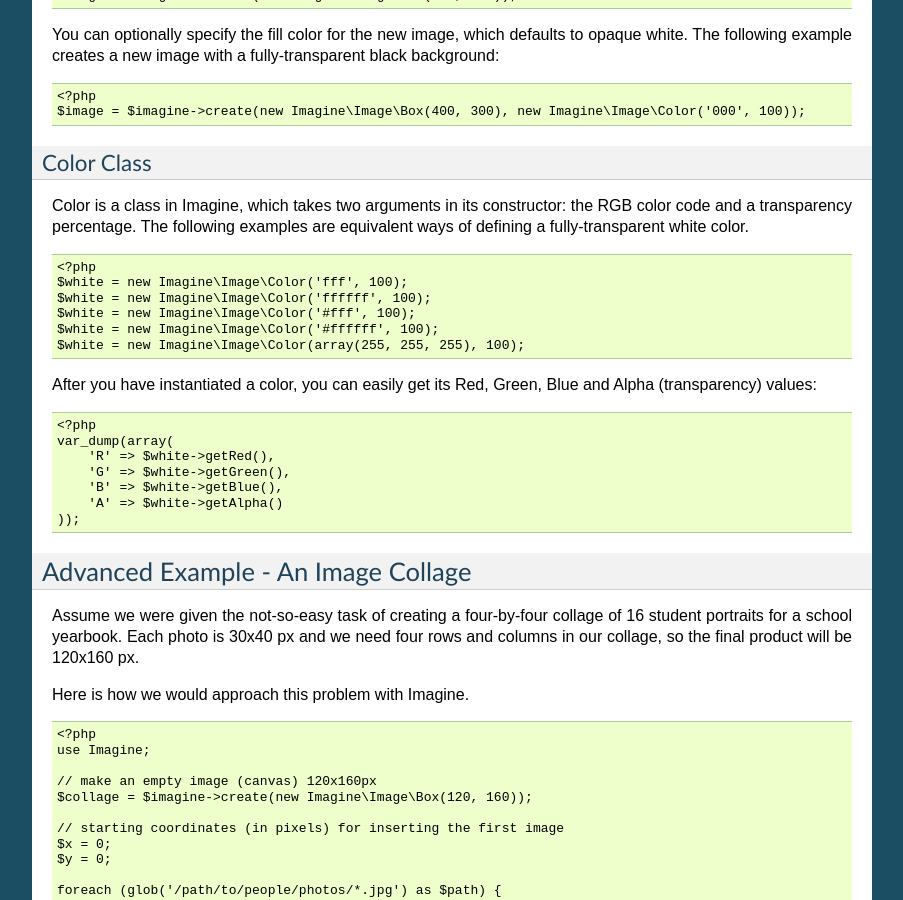
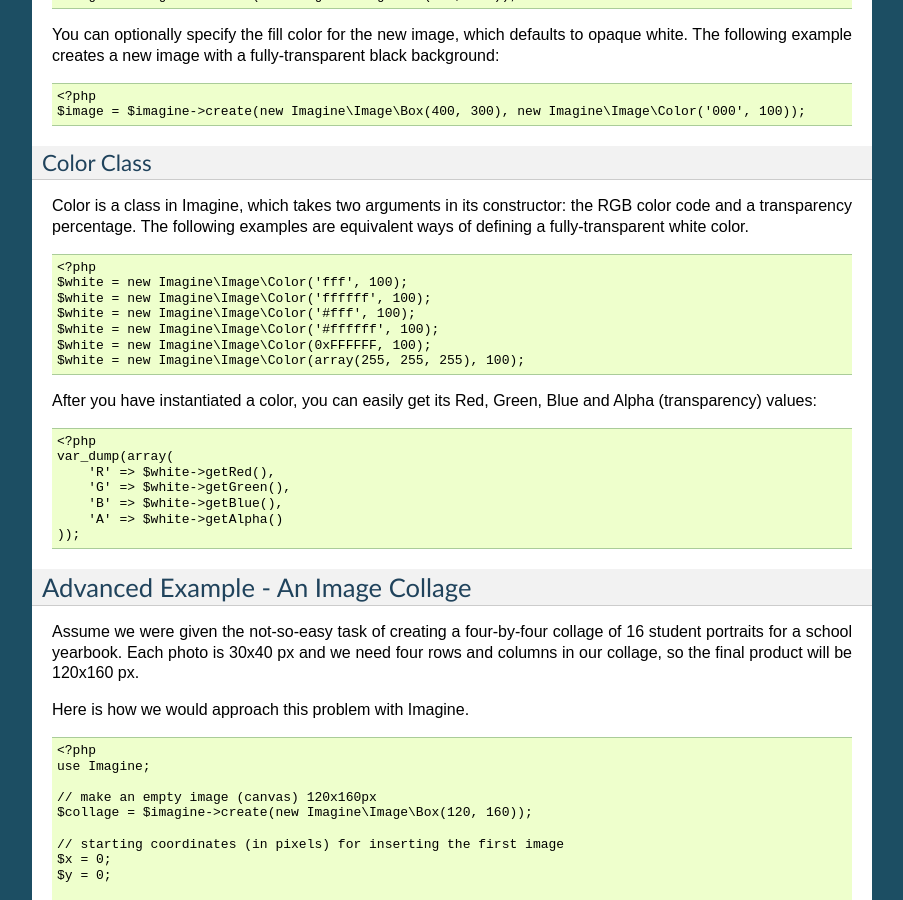
Before and after one commit to php-imagine/Imagine, a Sphinx documentation site: the page built from docs/introduction.rst, in a window 1280 px wide and 900 px high, scrolled down 974 px. Shown: the whole window, without its empty margins (198-1101 px from the left). Built offline with Sphinx 7.4.7, drawn with Linux system fonts in a browser that asks for light colours.

Commit message:
Updated the documentation to provide an example of hexadecimal notation

```diff
--- a/docs/introduction.rst
+++ b/docs/introduction.rst
@@ -75,6 +75,7 @@ Color is a class in Imagine, which takes two arguments in its constructor: the R
     $white = new Imagine\Image\Color('ffffff', 100);
     $white = new Imagine\Image\Color('#fff', 100);
     $white = new Imagine\Image\Color('#ffffff', 100);
+    $white = new Imagine\Image\Color(0xFFFFFF, 100);
     $white = new Imagine\Image\Color(array(255, 255, 255), 100);
 
 After you have instantiated a color, you can easily get its Red, Green, Blue and Alpha (transparency) values:
```
